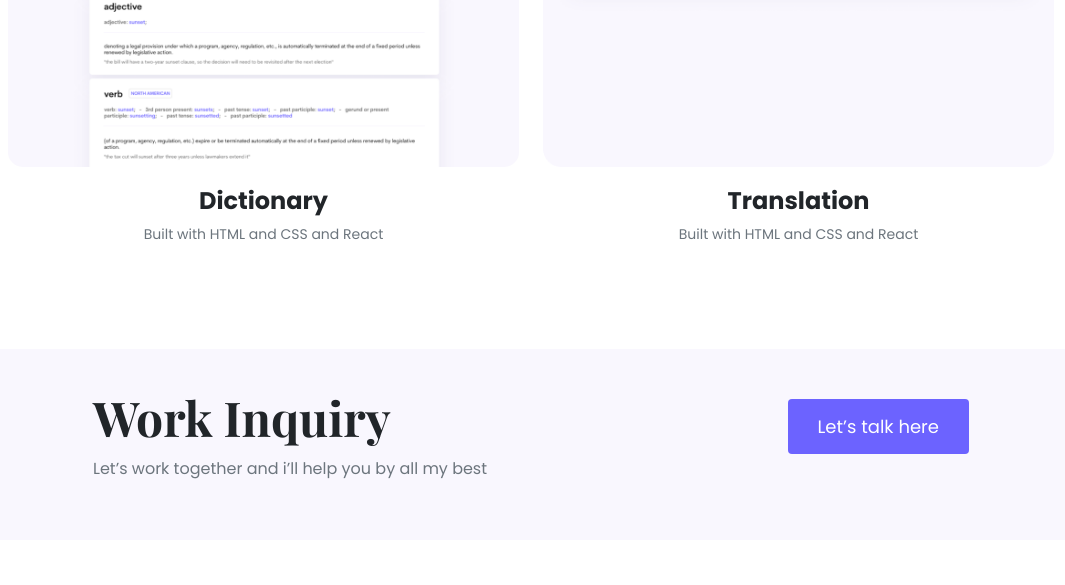
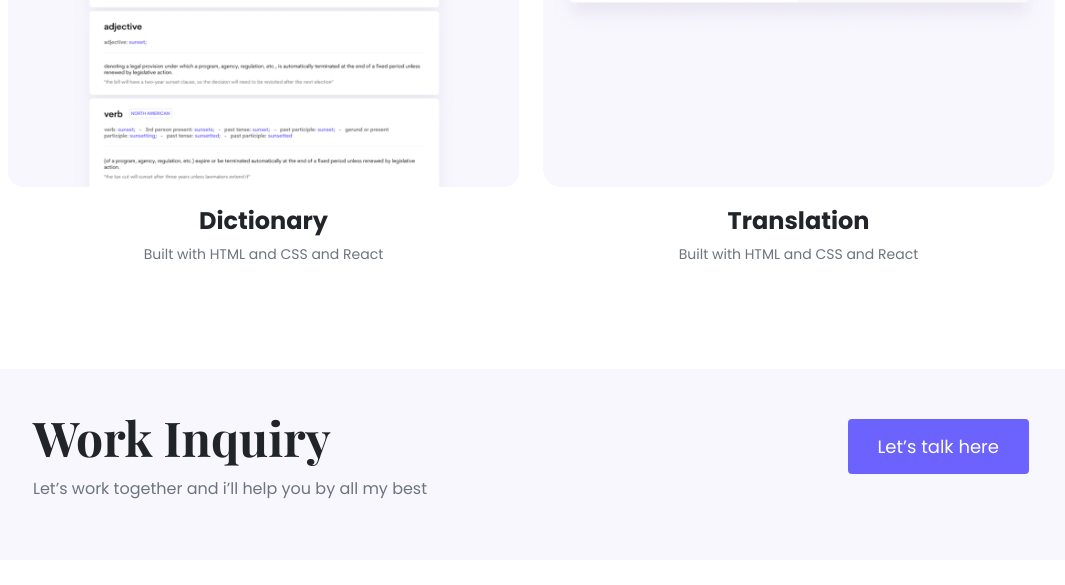
Before and after one commit to Zagranychna/portfolio-project, a plain HTML site: page work.html in a window 1280 px wide. Shown: the part 1391-1976 px from the top of the page, without its empty margins (109-1174 px from the left). Drawn offline with nearby package versions, Linux system fonts and the light colour scheme.

Commit message:
making adaptive for ipad

```diff
--- a/styles/portfolio.css
+++ b/styles/portfolio.css
@@ -93,7 +93,7 @@ nav a:hover {
 }
 
 .content-container {
-  padding: 60px 20px;
+  padding: 80px 20px;
 }
 .content-container img {
   border-radius: 15px;
@@ -130,7 +130,7 @@ footer {
 }
 footer .contact-box {
   background-color: var(--secondary-color);
-  padding: 40px 120px;
+  padding: 40px 60px;
   border-radius: 15px;
 }
 footer .contact-box h4 {
```
